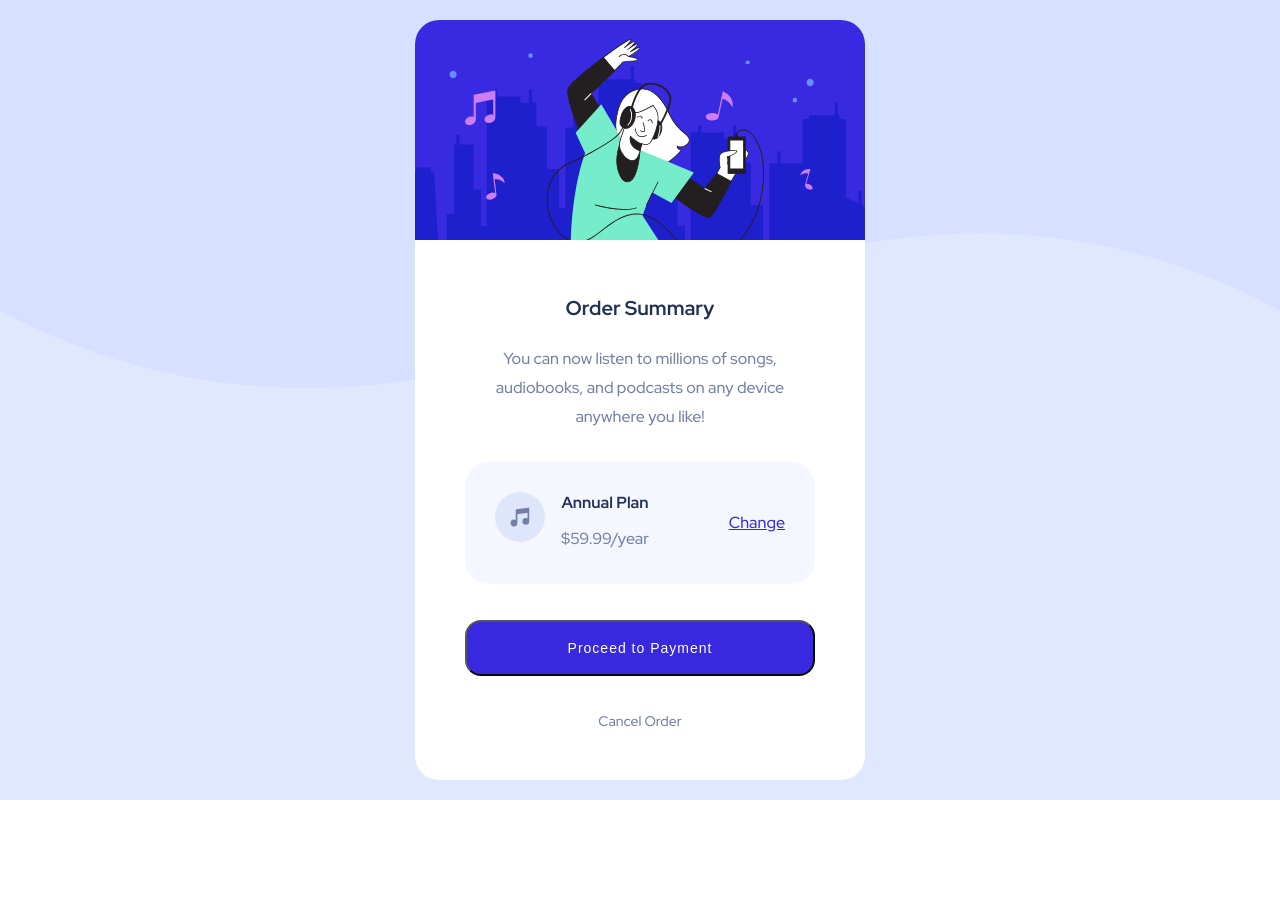
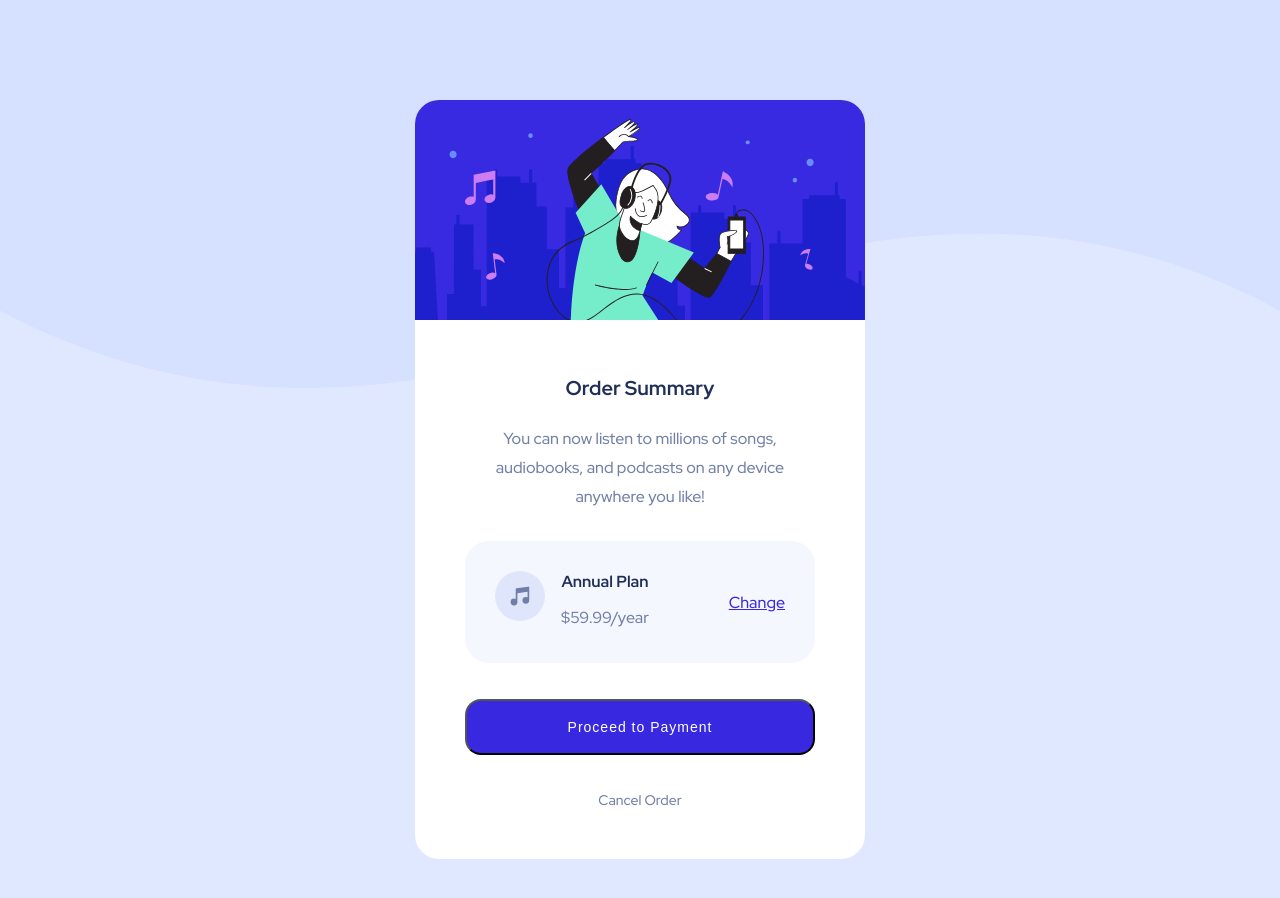
Before and after one commit to GIR0SAN/older-summary-FrontendMentor, a plain HTML site: page index.html in a window 1280 px wide. Before the commit the page ends 800 px from the top, so only its background shows below. Drawn offline with Linux system fonts and the light colour scheme.

Commit message:
Correção l-header

```diff
--- a/style.css
+++ b/style.css
@@ -17,7 +17,8 @@ body{
     font-family: var(--principal-font);
 }
 .l-header{
-    height: 100vh;
+    padding: 100px 0;
+    height: auto;
     width: 100%;
     background: var(--pale-blue);
     display: flex;
```
